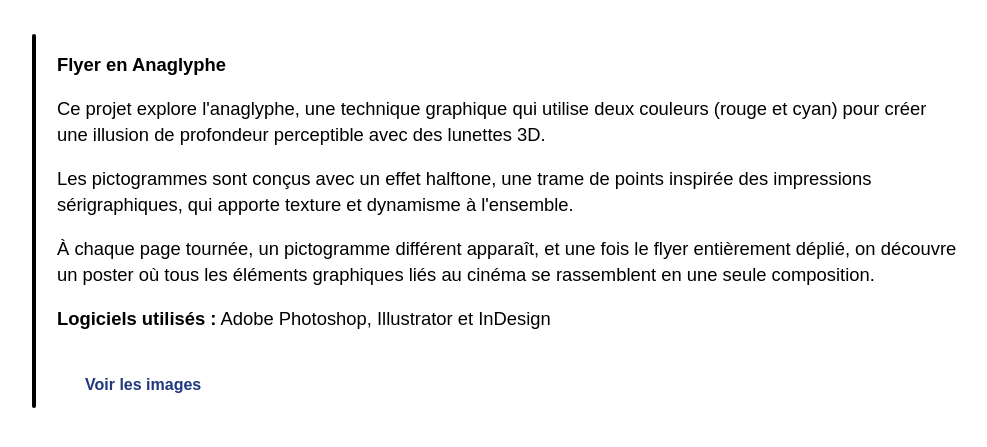
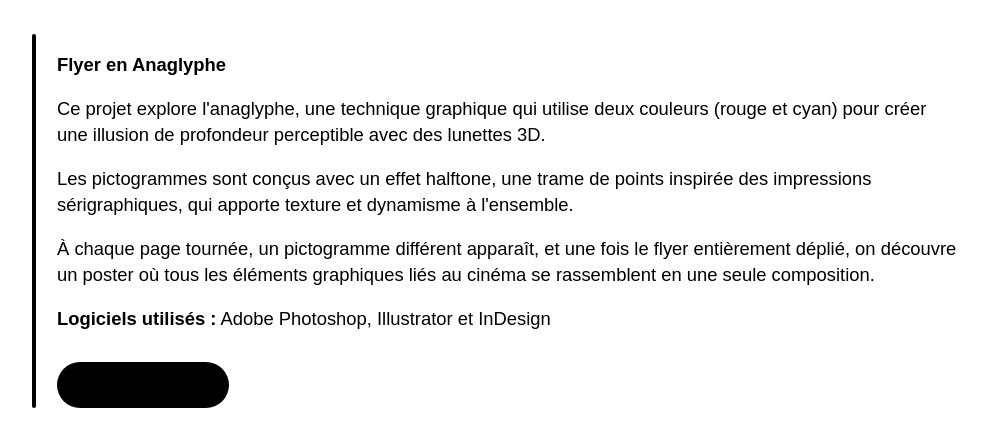
Before and after one commit to Alyssia518/AM, a plain HTML site: page portfolio1.html in a window 1280 px wide. Shown: the part 153-600 px from the top of the page, without its empty margins (133-1120 px from the left). Drawn offline with Linux system fonts and the light colour scheme.

Commit message:
Update portfolio1.html

```diff
--- a/portfolio1.html
+++ b/portfolio1.html
@@ -53,8 +53,8 @@
 
     .button-link {
       display: inline-block;
-      background-color: white;
-      color: #1f387e;
+      background-color: black;
+      color: #000000;
       font-weight: 600;
       padding: 12px 28px;
       border-radius: 100px;
```
